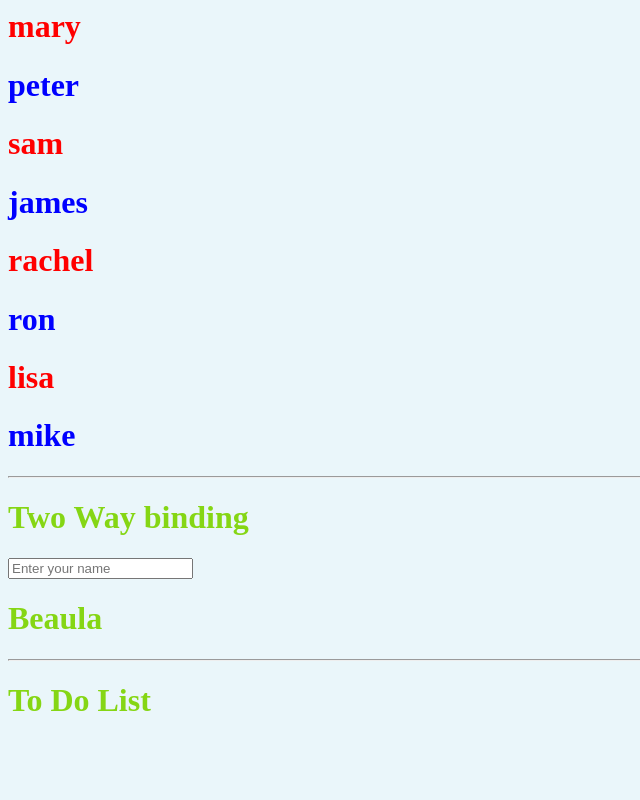
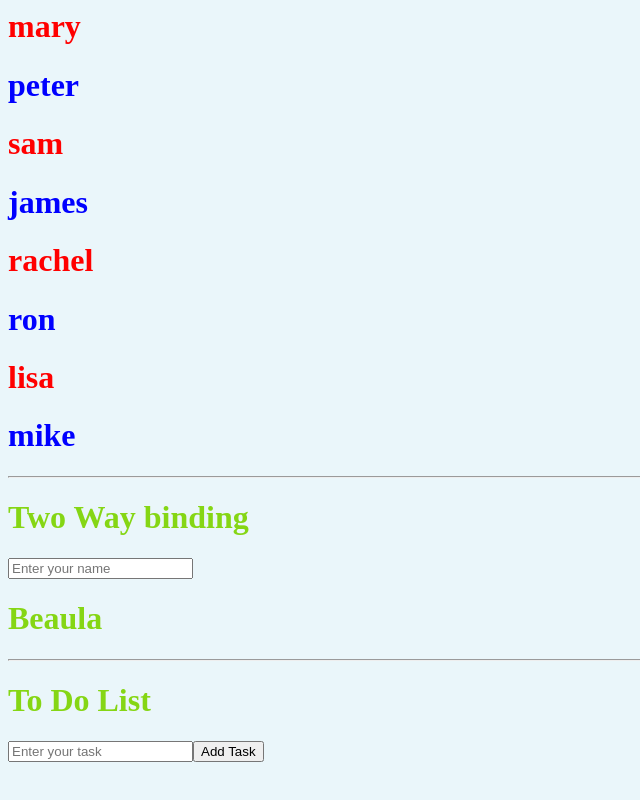
Before and after one commit to BeaulaEkka/angular-firstapp, an Angular app: page / in a window 1280 px wide. Shown: the part 5812-6612 px from the top of the page, without its empty margins (0-640 px from the left). Built offline with nearby package versions, Linux system fonts and the light colour scheme.

Commit message:
feat: implement To Do List functionality with task addition and deletion

```diff
--- a/src/app/app.component.html
+++ b/src/app/app.component.html
@@ -236,4 +236,9 @@
 <h1>{{nameBinding}}</h1>
 <hr>
 <h1>To Do List</h1>
+<input type="text" placeholder="Enter your task" [(ngModel)]="task">
+<button type="button" (click)="addTask()">Add Task</button>
+@for(task of taskList;track task){
+  <h1 style="text-transform: capitalize;">{{task.id}}. {{task.task}} <button type="button" (click)="deleteTask()">Delete</button></h1>
+}
 <br><br><br><br><br><br><br>
--- a/src/app/app.component.ts
+++ b/src/app/app.component.ts
@@ -97,6 +97,18 @@
   s = signal(10);
   t = signal(20);
   z = computed(() => this.s() + this.t());
+
+  //todo list
+  task = "";
+  taskList: { id: number; task: string }[] = [];
+  addTask() {
+    this.taskList.push({ id: this.taskList.length + 1, task: this.task });
+    this.task = "";
+  }
+
+  deleteTask(id: number) {
+    this.taskList = this.taskList.filter((task) => task.id !== id);
+  }
 
   //effect
   userName = signal("John Doe");
```
